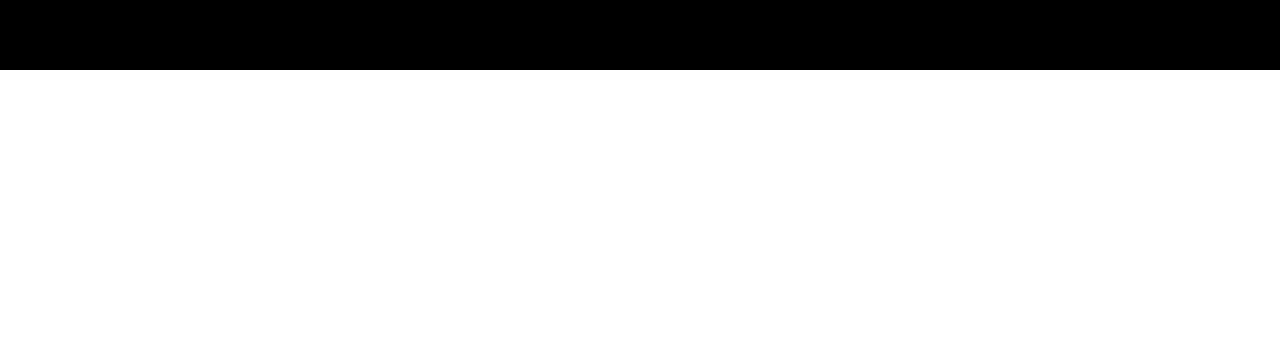
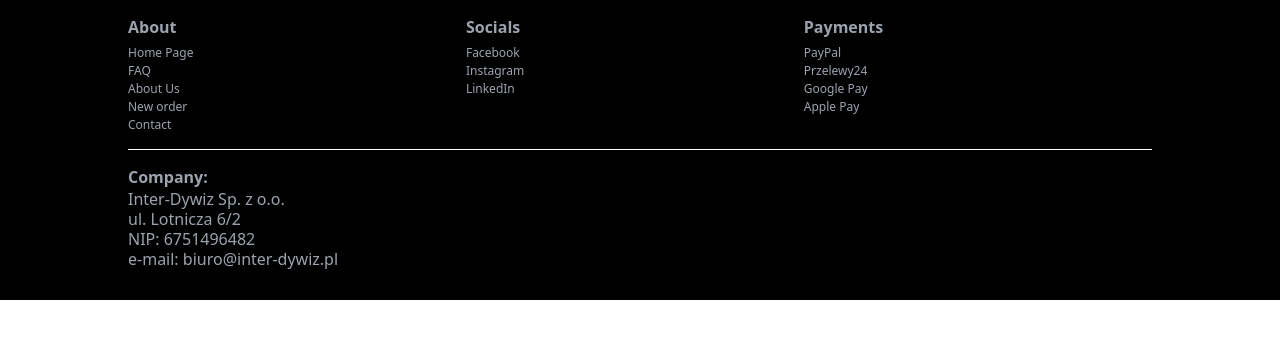
Before and after one commit to PersonalTaxi/website, a Next.js app: page /Footer/footer in a window 1280 px wide. Shown: the top 338 px of the page. Built offline with nearby package versions, Linux system fonts and the light colour scheme.

Commit message:
first commit

```diff
--- a/src/pages/Footer/footer.tsx
+++ b/src/pages/Footer/footer.tsx
@@ -2,6 +2,39 @@ import React from 'react'
 
 export default function Footer() {
   return (
-    <div className="w-screen bg-black h-[70px]"></div>
+    <div className="w-screen bg-black h-[300px] text-gray-400">
+        <div className='w-[80%] border-gray-500 mx-auto flex pt-[15px] pb-[15px]'>
+            <div className='h-full w-[33%] border-white'>
+                <p className='font-semibold mb-[5px]'>About</p>
+                <p className='text-[12px]'>Home Page</p>
+                <p className='text-[12px]'>FAQ</p>
+                <p className='text-[12px]'>About Us</p>
+                <p className='text-[12px]'>New order</p>
+                <p className='text-[12px]'>Contact</p>
+            </div>
+            <div className='h-full w-[33%] border-white'>
+                <p className='font-semibold mb-[5px]'>Socials</p>
+                <p className='text-[12px]'>Facebook</p>
+                <p className='text-[12px]'>Instagram</p>
+                <p className='text-[12px]'>LinkedIn</p>
+            </div>
+            <div className='h-full w-[33%] border-white'>
+                <p className='font-semibold mb-[5px]'>Payments</p>
+                <p className='text-[12px]'>PayPal</p>
+                <p className='text-[12px]'>Przelewy24</p>
+                <p className='text-[12px]'>Google Pay</p>
+                <p className='text-[12px]'>Apple Pay</p>
+            </div>
+        </div>
+        <div className='w-[80%] mx-auto h-[1px] bg-white leading-5'></div>
+        <div className='w-[80%] mx-auto h-[1px] leading-5 pt-[15px]'>
+            <p className='font-semibold leading-6'>Company:</p>
+            <p>Inter-Dywiz Sp. z o.o.</p>
+            <p>ul. Lotnicza 6/2</p>
+            <p>NIP: 6751496482</p>
+            <p>e-mail: biuro@inter-dywiz.pl</p>
+        </div>
+
+    </div>
   )
 }
--- a/src/pages/MainPage/Search/orderspecifications.tsx
+++ b/src/pages/MainPage/Search/orderspecifications.tsx
@@ -10,7 +10,6 @@ export default function Orderspacifications() {
     firstName, setFirstName, lastName, setLastName, phone, setPhone, email, setEmail} = useContext(AppContext)
 
     const CodeLists:any = useRef();
-    const select:any = useRef()
 
     const [data, setData] = useState([
       {country:"Poland"},
@@ -24,7 +23,9 @@ export default function Orderspacifications() {
       setData([{country: i.name}, {code: i.dial_code}, {emoji: i.emoji}])
     }
 
-    const countriesMap = countries.map(i => {
+    const countriesData = countries.sort()
+
+    const countriesMap = countriesData.map(i => {
       return (
           <option key={i.name} className="flex w-full justify-center">
             <div className='w-[30px]'>{i.emoji}</div>
@@ -40,19 +41,19 @@ export default function Orderspacifications() {
       <div className='w-11/12 mx-auto'>
       <p className='mb-[25px] text-[20px] font-bold'>A few informations about you: </p>
         <div className='flex mb-[25px]'>
-          <div className='w-[70px]'>
+          <div className='w-[70px] flex items-center'>
             <input
               name="title"
               type="radio"
-              className='mr-[4px]'
+              className='mr-[4px] w-[20px] h-[20px]'
               required></input>
             <label>Mr.</label>
           </div>
-          <div className='w-[70px]'>
+          <div className='w-[70px] flex items-center'>
             <input
               name="title"
               type="radio"
-              className='mr-[4px]'
+              className='mr-[4px] w-[20px] h-[20px]'
               required>
             </input>
             <label>Mrs.</label>
@@ -74,7 +75,7 @@ export default function Orderspacifications() {
           onChange={(e) => setEmail(e.target.value)}>
         </input>
         <div className='flex h-[40px] w-full relative'>
-          <select ref={select} onChange={handleAddingNewData}
+          <select onChange={handleAddingNewData}
             className='border h-[40px] w-[120px] flex items-center justify-center rounded-l-[5px] bg-gray-100 border-gray-400'
             >
             {countriesMap}
@@ -86,9 +87,9 @@ export default function Orderspacifications() {
               onChange={(e) => setPhone(e.target.value)}>
             </input>
         </div>
-        <div className='w-full border flex items-start p-[5px]'>
-              <input type="checkbox" required className='w-[25px] h-[25px]'></input>
-              <p className=''>I accept the privacy policy and agree to contact and realize my order.</p>
+        <div className='w-full flex items-start p-[5px]'>
+              <input type="checkbox" required className='w-[30px] h-[30px] mr-[5px]'></input>
+              <p className='leading-4'>I accept the privacy policy and agree to contact and realize my order.</p>
             </div>
       </div>
     </div>
--- a/src/pages/ordering/summary.tsx
+++ b/src/pages/ordering/summary.tsx
@@ -1,5 +1,3 @@
-'use client'
-
 import React, { useEffect, useLayoutEffect, Component, useContext, useRef, useState, useCallback } from 'react'
 import Chooseparams from './chooseparams'
 import Header from '../Header/header'
@@ -8,6 +6,7 @@ import Link from 'next/link'
 import Head from 'next/head'
 import {MdOutlineKeyboardArrowDown} from "react-icons/md"
 import {BiSolidMap} from 'react-icons/bi'
+import Footer from '../Footer/footer'
 import { AppContext } from '../_app'
 
 export default function Summary() {
@@ -91,25 +90,13 @@ export default function Summary() {
             <link rel='stylesheet' type='text/css' href='../assets/ui-library/icons-css/poi.css'></link>
         </Head>
       <Header />
-      <div id='search-wrapper-ordering' className='pt-[100px] relative h-[180vh] bg-[url("/Main_theme.png")] bg-top bg-cover bg-no-repeat bg-fixed'>
-          {/* <div ref={MapElement} id="map" className={`w-screen h-[55vh] overflow-hidden relative`}>
-            <div className='absolute w-[40px] h-[40px] top-[200px] left-0 right-0 mx-auto z-30'>
-              <BiSolidMap className="w-full h-full text-red-700" />
-            </div>
-          </div>  */}
-            <div className={`w-screen h-[350px] rounded-t-[40px] z-20 bottom-0`}>
-              <Search/>
-              <Chooseparams />
-            {/* <Link href="#specifics">
-              <div ref={GoForMore} className="absolute w-screen h-[120px] bg-white bottom-[60px] z-20 flex justify-center items-start">
-              <div className='flex justify-center px-[20px] h-[50px] border items-center rounded-[30px] bg-yellow-500 text-white'>
-                  <MdOutlineKeyboardArrowDown className="h-[35px] w-[35px] left-0 right-0 mx-auto duration-700"/>
-                <div className='h-[30px] text-[20px]'>Go to specifics</div>
-              </div>
-            </div>
-            </Link> */}
+      <div id='search-wrapper-ordering' className='pt-[100px] relative h-[190vh] bg-[url("/Main_theme.png")] bg-top bg-cover bg-no-repeat bg-fixed'>
+        <div className={`w-screen h-[350px] rounded-t-[40px] z-20 bottom-0`}>
+          <Search/>
+          <Chooseparams />
+        </div>
       </div>
-      </div>
+      <Footer />
     </div>
   )
 }
```
